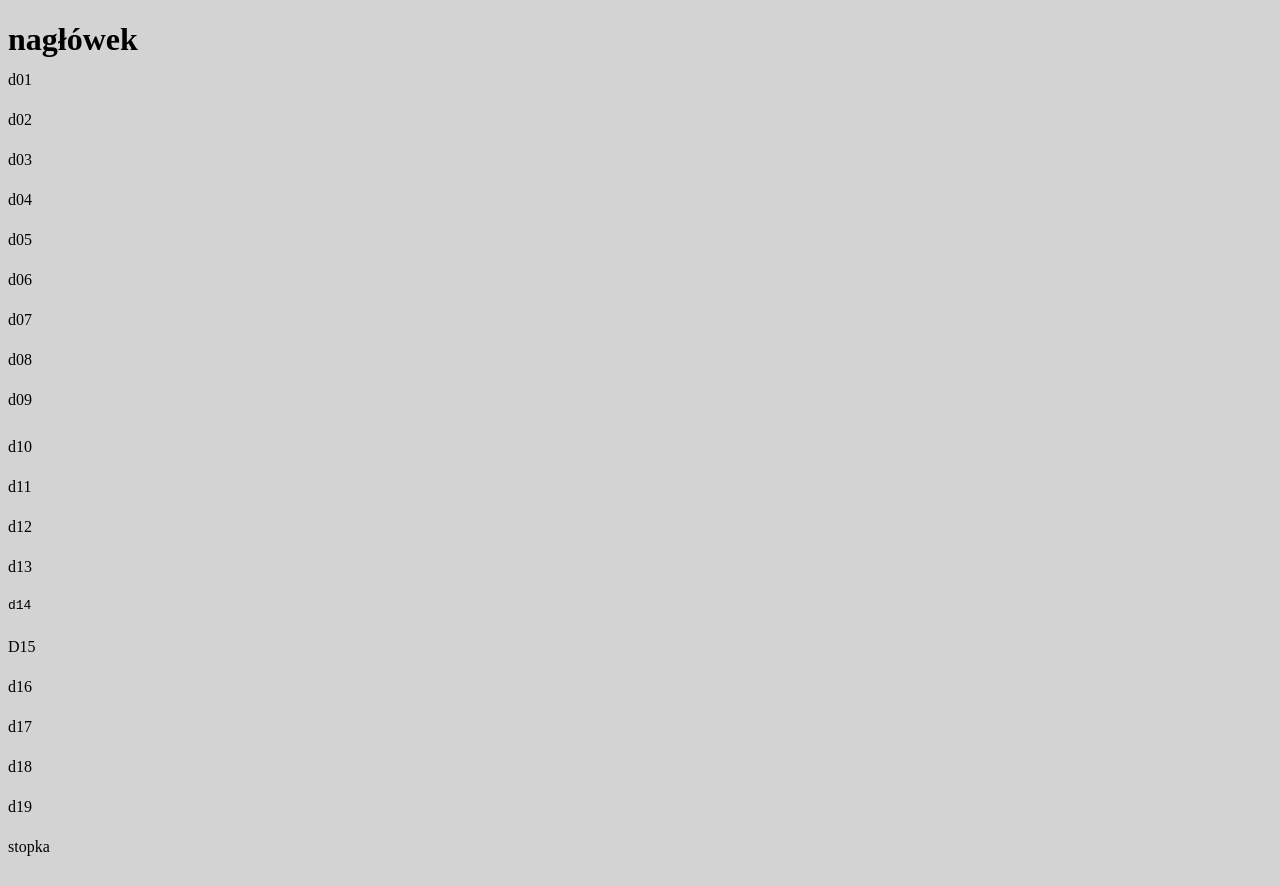
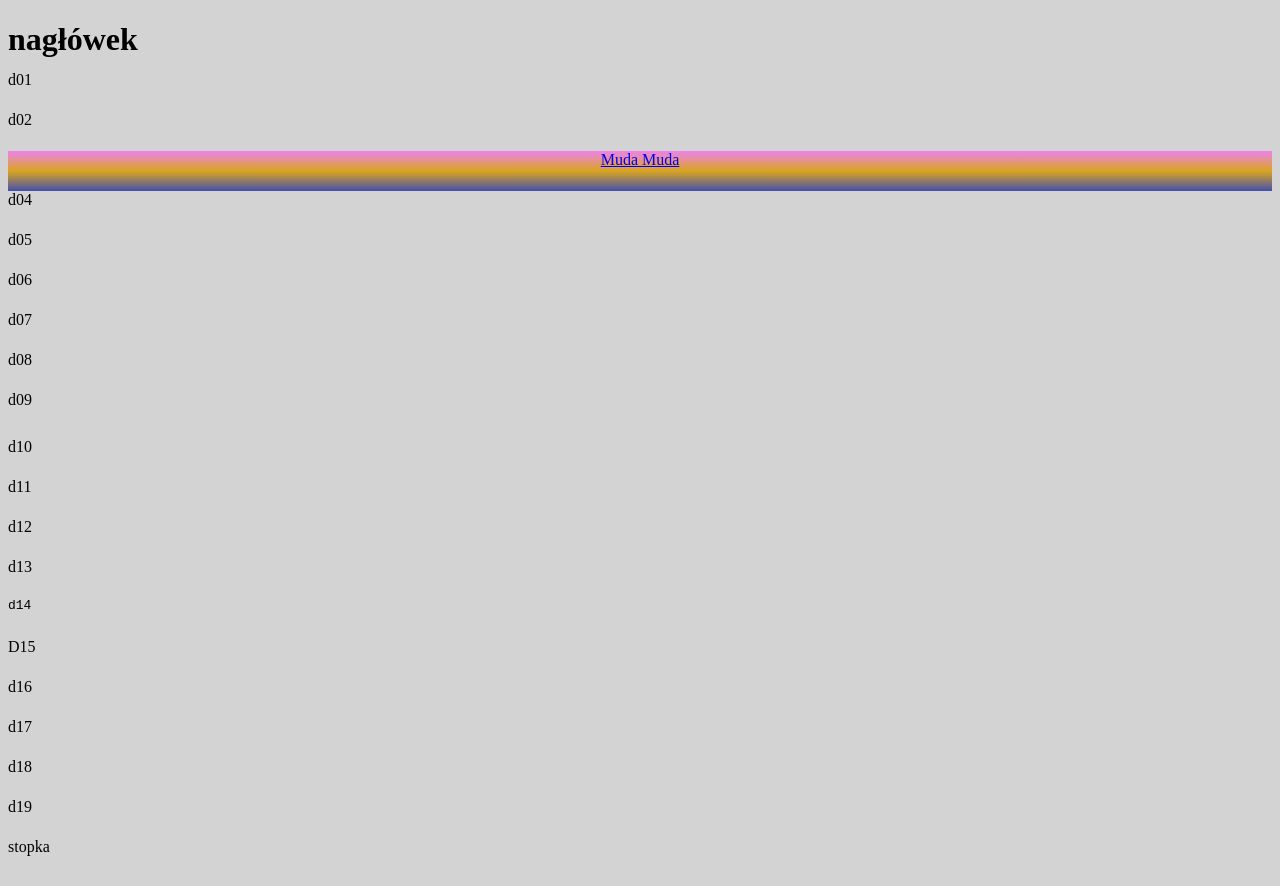
Before and after one commit to mirekmadej/html-fork1, a plain HTML site: page index.html in a window 1280 px wide. Drawn offline with Linux system fonts and the light colour scheme.

Commit message:
Zmieniono D03

```diff
--- a/index.html
+++ b/index.html
@@ -19,7 +19,7 @@
 		d02
 	</div>
 	<div class="d03">
-		d03
+		<a href="https://9animetv.to/watch/jojos-bizarre-adventure-part-5-golden-wind-uncensored-56?ep=1401" alt="Jojo's Bizzare Adventure - Golden Wind"> Muda Muda </a>
 	</div>
 	<div class="d04">
 		d04
--- a/styl.css
+++ b/styl.css
@@ -18,6 +18,8 @@ body{
 }
 .d03{
 	height: 40px;
+	text-align: center;
+	background-image: linear-gradient(violet, goldenrod, rgb(69, 79, 173));
 
 }
 .d04{
```
